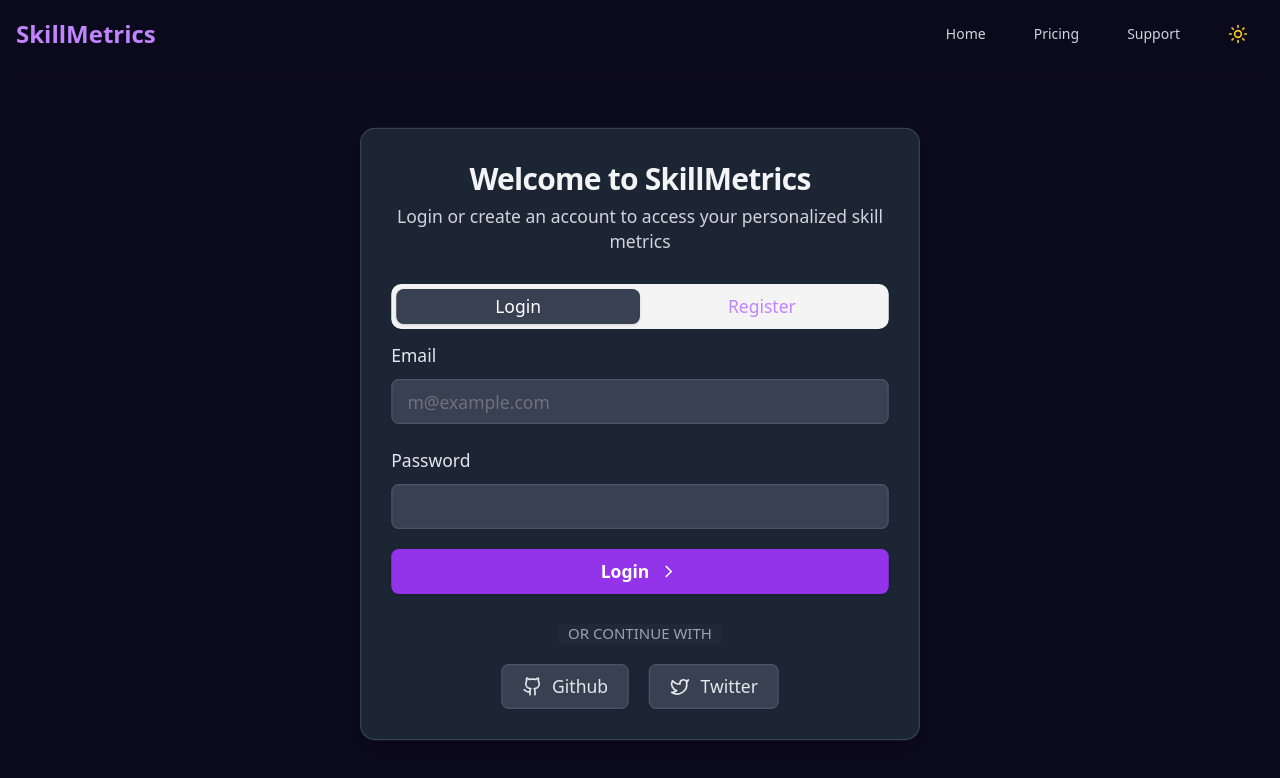
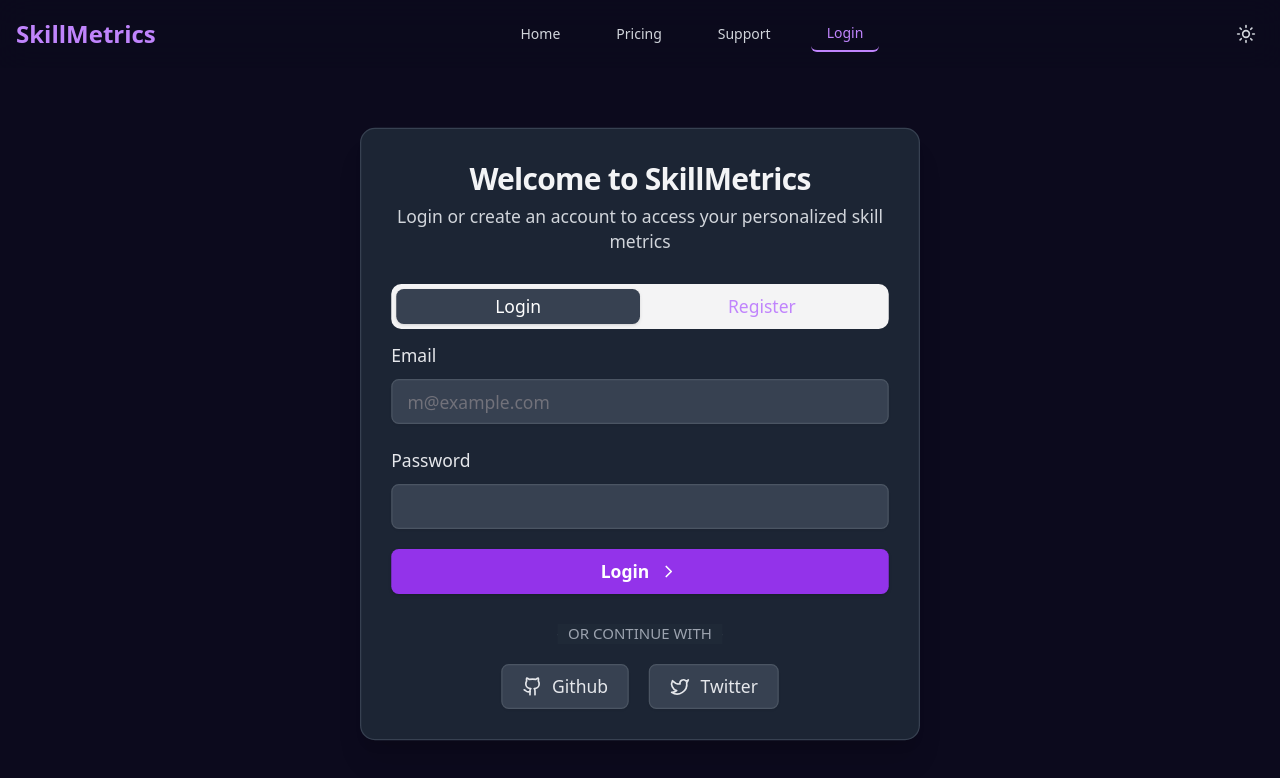
Before and after one commit to ChaitanyaJx/Skill-Metrics, a React (Vite) app: page /login in a window 1280 px wide. Shown: the top 778 px of the page. Built offline with nearby package versions, Linux system fonts and the light colour scheme; no server answers.

Commit message:
fixed navbar

```diff
--- a/src/App.jsx
+++ b/src/App.jsx
@@ -51,12 +51,7 @@
         </div>
       </header>
 
-      <main className="container mx-auto px-4 py-20">
-        <div className="text-center mb-8">
-          <Button className={`${darkMode ? 'border-purple-400 bg-purple-800 hover:bg-purple-800' : 'text-purple-600 border-purple-600 bg-purple-100 hover:bg-purple-100'}`}>
-            Introducing SkillMetrics <ChevronDown className="ml-2 h-4 w-4" />
-          </Button>
-        </div>
+      <main className="container mx-auto px-4 py-10">
         <h1 className="text-5xl md:text-6xl font-bold mb-6 text-center">
           Unleash the true power of<br />AI and Career Development
         </h1>
--- a/src/HomePage.jsx
+++ b/src/HomePage.jsx
@@ -79,41 +79,32 @@
   }
 
   return (
-    <div className={`min-h-screen w-full flex flex-col ${darkMode ? 'bg-[#0c0a1d] text-white' : 'bg-gradient-to-br from-pink-100 via-purple-100 to-indigo-100 text-gray-900'} font-sans transition-all duration-300`}>
-      <motion.nav
-        initial={{ y: -100 }}
-        animate={{ y: 0 }}
-        transition={{ type: "spring", stiffness: 100 }}
-        className={`p-4 sticky top-0 z-10 backdrop-filter backdrop-blur-lg ${darkMode ? 'bg-[#0c0a1d] bg-opacity-90' : 'bg-white bg-opacity-40'} shadow-lg w-full`}
-      >
+    <div className={`min-h-screen flex flex-col ${darkMode ? 'bg-[#0c0a1d] text-gray-100' : 'bg-gradient-to-br from-pink-100 via-purple-100 to-indigo-100 text-gray-900'} font-sans transition-all duration-300`}>
+      <header className={`p-4 sticky top-0 z-10 ${darkMode ? 'bg-[#0c0a1d]' : 'bg-white'} bg-opacity-90 backdrop-filter backdrop-blur-lg`}>
         <div className="container mx-auto flex justify-between items-center">
-          <span className={`text-xl font-bold ${darkMode ? 'text-purple-400' : 'text-purple-600'}`}>SkillMetrics</span>
-          <div className="hidden md:flex items-center space-x-4">
-            <NavLink to="/home">Home</NavLink>
-            <NavLink to="/pricing">Pricing</NavLink>
-            <NavLink to="/support">Support</NavLink>
-            <NavLink to="/resources">Resources</NavLink>
-            <ProfileIcon darkMode={darkMode} />
-            <TooltipProvider>
-              <Tooltip>
-                <TooltipTrigger asChild>
-                  <Button variant="ghost" onClick={toggleDarkMode} className="ml-4">
-                    {darkMode ? <Sun className="h-5 w-5 text-yellow-400" /> : <Moon className="h-5 w-5 text-purple-600" />}
-                  </Button>
-                </TooltipTrigger>
-                <TooltipContent>
-                  <p>{darkMode ? 'Switch to Light Mode' : 'Switch to Dark Mode'}</p>
-                </TooltipContent>
-              </Tooltip>
-            </TooltipProvider>
-          </div>
-          <div className="md:hidden">
-            <Button variant="ghost" onClick={() => setIsMenuOpen(!isMenuOpen)}>
-              <ChevronDown className={`h-5 w-5 transition-transform ${isMenuOpen ? 'rotate-180' : ''}`} />
+          <span className={`text-2xl font-bold ${darkMode ? 'text-purple-400' : 'text-purple-600'}`}>
+            SkillMetrics
+          </span>
+          <nav className="hidden md:flex space-x-6">
+            <NavButton to="/home" label="Home" active/>
+            <NavButton to="/pricing" label="Pricing" />
+            <NavButton to="/resources" label="Resources"/>
+            <NavButton to="/support" label="Support" />
+            <NavButton to="/login" label="Login" />
+          </nav>
+          <div className="flex space-x-2 items-center">
+          <ProfileIcon darkMode={darkMode} />
+            <Button
+              variant="ghost"
+              size="icon"
+              onClick={toggleDarkMode}
+              className={`rounded-full ${darkMode ? 'text-gray-300 hover:text-white' : 'text-gray-600 hover:text-gray-900'}`}
+            >
+              {darkMode ? <Sun className="h-5 w-5" /> : <Moon className="h-5 w-5" />}
             </Button>
           </div>
         </div>
-      </motion.nav>
+      </header>
 
       <AnimatePresence>
         {isMenuOpen && (
@@ -275,3 +266,13 @@
     </div>
   )
 }
+
+function NavButton({ to, label, active = false }) {
+  const { darkMode } = useContext(DarkModeContext)
+
+  return (
+    <Button asChild variant="ghost" className={`text-sm font-medium transition-colors ${darkMode ? 'hover:text-purple-400' : 'hover:text-purple-600'} ${active ? (darkMode ? 'text-purple-400 border-b-2 border-purple-400' : 'text-purple-600 border-b-2 border-purple-600') : (darkMode ? 'text-gray-300' : 'text-gray-600')}`}>
+      <Link to={to}>{label}</Link>
+    </Button>
+  )
+}
--- a/src/LoginPage.jsx
+++ b/src/LoginPage.jsx
@@ -55,28 +55,30 @@
   }
 
   return (
-    <div className={`min-h-screen flex flex-col ${darkMode ? 'bg-[#0c0a1d] text-white' : 'bg-white text-gray-900'} font-sans transition-all duration-300`}>
-      <nav className={`p-4 sticky top-0 z-10 backdrop-filter backdrop-blur-lg ${darkMode ? 'bg-[#0c0a1d] bg-opacity-90' : 'bg-white bg-opacity-90'} shadow-lg`}>
+    <div className={`min-h-screen flex flex-col ${darkMode ? 'bg-[#0c0a1d] text-gray-100' : 'bg-gradient-to-br from-pink-100 via-purple-100 to-indigo-100 text-gray-900'} font-sans transition-all duration-300`}>
+      <header className={`p-4 sticky top-0 z-10 ${darkMode ? 'bg-[#0c0a1d]' : 'bg-white'} bg-opacity-90 backdrop-filter backdrop-blur-lg`}>
         <div className="container mx-auto flex justify-between items-center">
-          <span className={`text-2xl font-bold ${darkMode ? 'text-purple-400' : 'text-purple-600'}`}>SkillMetrics</span>
-          <div className="space-x-4 flex items-center">
-            <Link to="/">
-              <Button variant="ghost" className={`${darkMode ? 'text-gray-300 hover:text-purple-400' : 'text-gray-700 hover:text-purple-600'} transition-colors`}>
-                Home
-              </Button>
-            </Link>
-            <Button asChild variant="ghost" className={`${darkMode ? 'text-gray-300 hover:text-purple-400' : 'text-gray-700 hover:text-purple-600'} transition-colors`}>
-              <Link to="/pricing">Pricing</Link>
-            </Button>
-            <Button variant="ghost" className={`${darkMode ? 'text-gray-300 hover:text-purple-400' : 'text-gray-700 hover:text-purple-600'} transition-colors`}>
-              <Link to="/support">Support</Link>
-            </Button>
-            <Button variant="ghost" onClick={toggleDarkMode} className="ml-4">
-              {darkMode ? <Sun className="h-5 w-5 text-yellow-400" /> : <Moon className="h-5 w-5 text-purple-600" />}
+          <span className={`text-2xl font-bold ${darkMode ? 'text-purple-400' : 'text-purple-600'}`}>
+            SkillMetrics
+          </span>
+          <nav className="hidden md:flex space-x-6">
+            <NavButton to="/home" label="Home"/>
+            <NavButton to="/pricing" label="Pricing" />
+            <NavButton to="/support" label="Support" />
+            <NavButton to="/login" label="Login" active/>
+          </nav>
+          <div className="flex space-x-2 items-center">
+            <Button
+              variant="ghost"
+              size="icon"
+              onClick={toggleDarkMode}
+              className={`rounded-full ${darkMode ? 'text-gray-300 hover:text-white' : 'text-gray-600 hover:text-gray-900'}`}
+            >
+              {darkMode ? <Sun className="h-5 w-5" /> : <Moon className="h-5 w-5" />}
             </Button>
           </div>
         </div>
-      </nav>
+      </header>
 
       <main className={`flex-grow flex items-center justify-center p-4 ${darkMode ? 'bg-[#0c0a1d]' : 'bg-white'}`}>
         <Card className={`w-full max-w-md ${darkMode ? 'bg-gray-800 bg-opacity-90 border-gray-700' : 'bg-white bg-opacity-90 border-purple-200'} shadow-xl scale-125`}>
@@ -212,3 +214,13 @@
     </div>
   )
 }
+
+function NavButton({ to, label, active = false }) {
+  const { darkMode } = useContext(DarkModeContext)
+
+  return (
+    <Button asChild variant="ghost" className={`text-sm font-medium transition-colors ${darkMode ? 'hover:text-purple-400' : 'hover:text-purple-600'} ${active ? (darkMode ? 'text-purple-400 border-b-2 border-purple-400' : 'text-purple-600 border-b-2 border-purple-600') : (darkMode ? 'text-gray-300' : 'text-gray-600')}`}>
+      <Link to={to}>{label}</Link>
+    </Button>
+  )
+}
--- a/src/resourcesPage.jsx
+++ b/src/resourcesPage.jsx
@@ -94,29 +94,29 @@
 
   return (
     <div className={`min-h-screen flex flex-col ${darkMode ? 'bg-[#0c0a1d] text-gray-100' : 'bg-gradient-to-br from-pink-100 via-purple-100 to-indigo-100 text-gray-900'} font-sans transition-all duration-300`}>
-      <header className={`p-4 sticky top-0 z-10 backdrop-filter backdrop-blur-lg ${darkMode ? 'bg-[#0c0a1d] bg-opacity-90' : 'bg-white bg-opacity-40'} shadow-lg`}>
+      <header className={`p-4 sticky top-0 z-10 ${darkMode ? 'bg-[#0c0a1d]' : 'bg-white'} bg-opacity-90 backdrop-filter backdrop-blur-lg`}>
         <div className="container mx-auto flex justify-between items-center">
-          <span className={`text-2xl font-bold ${darkMode ? 'text-purple-400' : 'text-pink-600'}`}>
+          <span className={`text-2xl font-bold ${darkMode ? 'text-purple-400' : 'text-purple-600'}`}>
             SkillMetrics
           </span>
-          <nav className="space-x-4 flex items-center">
-            <Button asChild variant="ghost" className={`${darkMode ? 'text-gray-300 hover:text-purple-400' : 'text-gray-700 hover:text-pink-600'} transition-colors`}>
-              <Link to="/home">Home</Link>
+          <nav className="hidden md:flex space-x-6">
+            <NavButton to="/home" label="Home" />
+            <NavButton to="/pricing" label="Pricing" />
+            <NavButton to="/resources" label="Resources" active/>
+            <NavButton to="/support" label="Support" />
+            <NavButton to="/login" label="Login" />
+          </nav>
+          <div className="flex space-x-2 items-center">
+          <ProfileIcon darkMode={darkMode} />
+            <Button
+              variant="ghost"
+              size="icon"
+              onClick={toggleDarkMode}
+              className={`rounded-full ${darkMode ? 'text-gray-300 hover:text-white' : 'text-gray-600 hover:text-gray-900'}`}
+            >
+              {darkMode ? <Sun className="h-5 w-5" /> : <Moon className="h-5 w-5" />}
             </Button>
-            <Button asChild variant="ghost" className={`${darkMode ? 'text-gray-300 hover:text-purple-400' : 'text-gray-700 hover:text-pink-600'} transition-colors`}>
-              <Link to="/pricing">Pricing</Link>
-            </Button>
-            <Button asChild variant="ghost" className={`${darkMode ? 'text-gray-300 hover:text-purple-400' : 'text-gray-700 hover:text-pink-600'} transition-colors`}>
-              <Link to="/resources">Resources</Link>
-            </Button>
-            <Button asChild variant="ghost" className={`${darkMode ? 'text-gray-300 hover:text-purple-400' : 'text-gray-700 hover:text-pink-600'} transition-colors`}>
-              <Link to="/support">Support</Link>
-            </Button>
-            <ProfileIcon darkMode={darkMode} />
-            <Button variant="ghost" onClick={toggleDarkMode} className="ml-4">
-              {darkMode ? <Sun className="h-5 w-5 text-yellow-400" /> : <Moon className="h-5 w-5 text-indigo-600" />}
-            </Button>
-          </nav>
+          </div>
         </div>
       </header>
 
@@ -245,6 +245,16 @@
   );
 }
 
+function NavButton({ to, label, active = false }) {
+  const { darkMode } = useContext(DarkModeContext)
+
+  return (
+    <Button asChild variant="ghost" className={`text-sm font-medium transition-colors ${darkMode ? 'hover:text-purple-400' : 'hover:text-purple-600'} ${active ? (darkMode ? 'text-purple-400 border-b-2 border-purple-400' : 'text-purple-600 border-b-2 border-purple-600') : (darkMode ? 'text-gray-300' : 'text-gray-600')}`}>
+      <Link to={to}>{label}</Link>
+    </Button>
+  )
+}
+
 function getTabIcon(tab) {
   const icons = {
     programming: <Code />,
```
